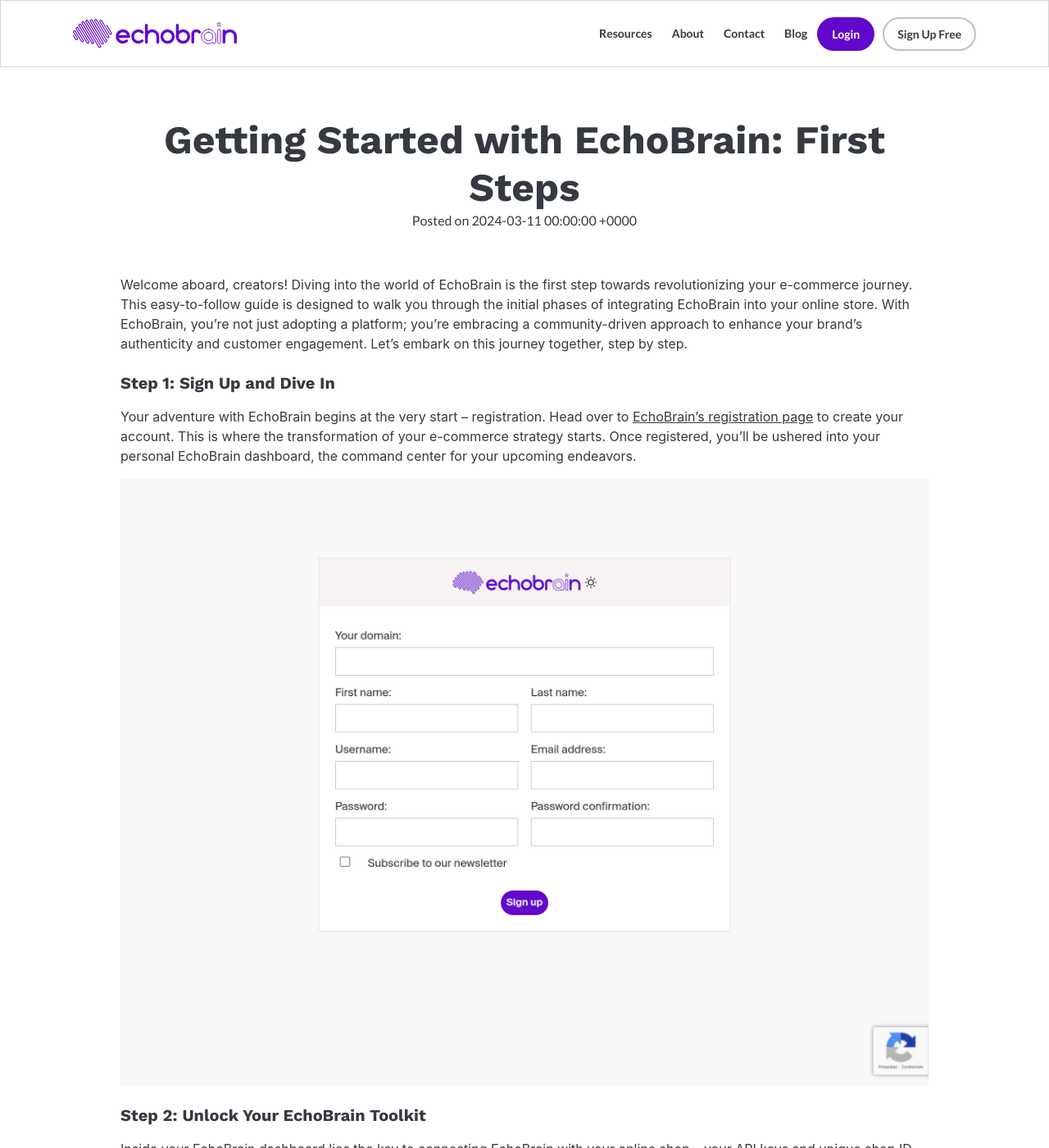
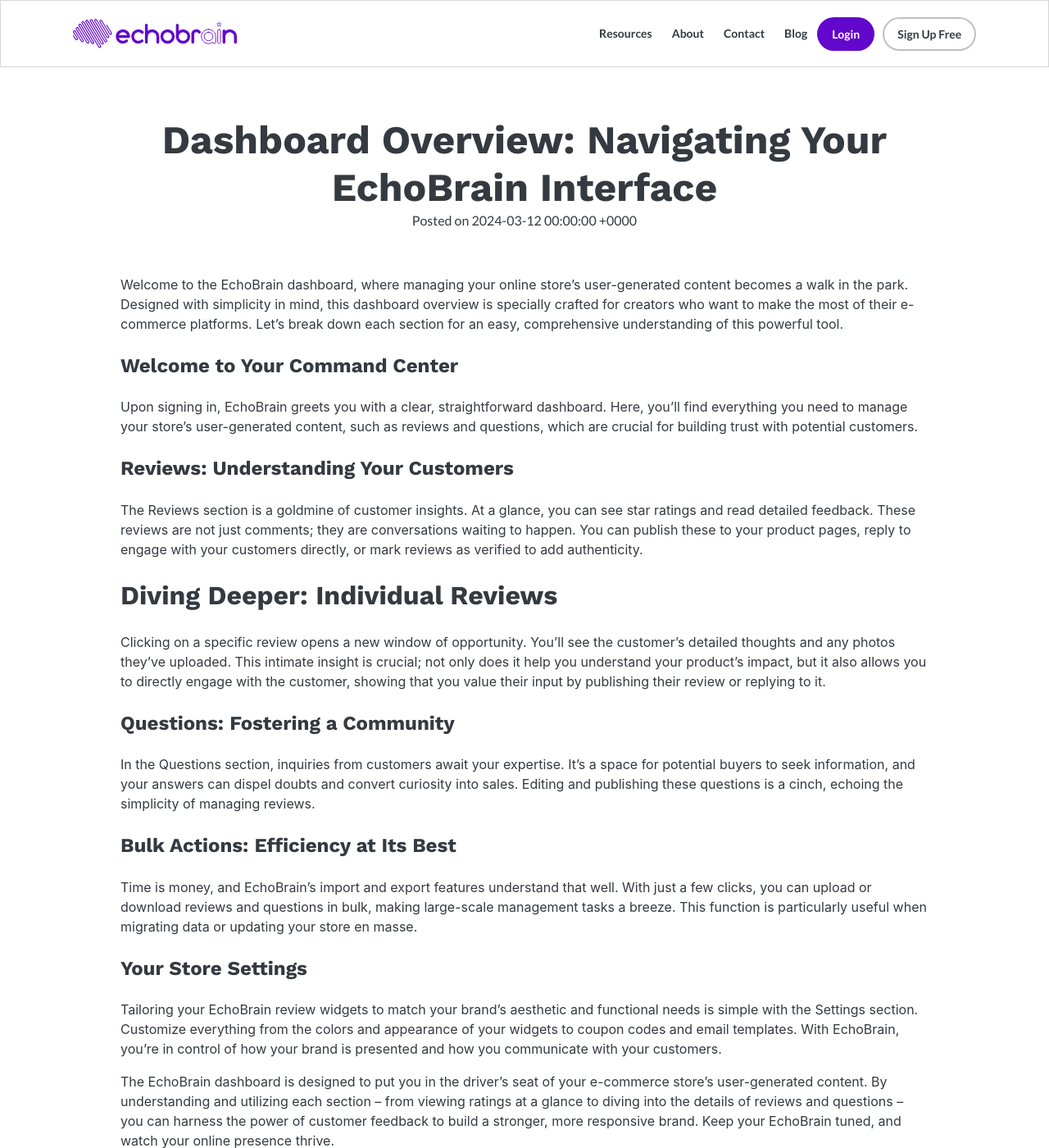
Before and after one commit to echo-brain/echo-brain.github.io, a Jekyll site: the page built from _posts/2024-03-12-dashboard-overview-navigating-your-echobrain-interface.md, in a window 1280 px wide and 1400 px high. Shown: the whole window at 82% size. Built offline with Jekyll 4.4.1, drawn with Linux system fonts in a browser that asks for light colours; some of the changed text lies outside the part shown.

Commit message:
Update 2024-03-12-dashboard-overview-navigating-your-echobrain-interface.md

```diff
--- a/_posts/2024-03-12-dashboard-overview-navigating-your-echobrain-interface.md
+++ b/_posts/2024-03-12-dashboard-overview-navigating-your-echobrain-interface.md
@@ -1,35 +1,29 @@
 ---
 layout: article
-title: "Getting Started with EchoBrain: First Steps"
-description: EchoBrain, Your Guide to E-commerce Success  Empower your brand with UGC, reviews & community. Easy setup guide for creators to launch & thrive.
-image: /assets/getting-started-with-echobrain-first-steps.jpg
-date: 2024-03-11
-tags: [introduction, echobrain, e-commerce]
+title: "Dashboard Overview: Navigating Your EchoBrain Interface"
+description: "Explore EchoBrain, the e-commerce platform crafted for creators. Boost your brand with reviews, user-generated content, and cutting-edge AI. Stand out in a saturated market and authentically connect with your customers. Drive your success with EchoBrain!"
+date: 2024-03-12
+tags: []
 ---
 
-Welcome aboard, creators! Diving into the world of EchoBrain is the first step towards revolutionizing your e-commerce journey. This easy-to-follow guide is designed to walk you through the initial phases of integrating EchoBrain into your online store. With EchoBrain, you're not just adopting a platform; you're embracing a community-driven approach to enhance your brand's authenticity and customer engagement. Let's embark on this journey together, step by step.
+Welcome to the EchoBrain dashboard, where managing your online store's user-generated content becomes a walk in the park. Designed with simplicity in mind, this dashboard overview is specially crafted for creators who want to make the most of their e-commerce platforms. Let's break down each section for an easy, comprehensive understanding of this powerful tool.
 
-### Step 1: Sign Up and Dive In
-Your adventure with EchoBrain begins at the very start – registration. Head over to [EchoBrain's registration page](https://echo-brain.com/admin/register/) to create your account. This is where the transformation of your e-commerce strategy starts. Once registered, you'll be ushered into your personal EchoBrain dashboard, the command center for your upcoming endeavors.
+## Welcome to Your Command Center
+Upon signing in, EchoBrain greets you with a clear, straightforward dashboard. Here, you'll find everything you need to manage your store's user-generated content, such as reviews and questions, which are crucial for building trust with potential customers.
 
-![EchoBrain register](/assets/echo-brain.com_admin_register.jpg)
+## Reviews: Understanding Your Customers
+The Reviews section is a goldmine of customer insights. At a glance, you can see star ratings and read detailed feedback. These reviews are not just comments; they are conversations waiting to happen. You can publish these to your product pages, reply to engage with your customers directly, or mark reviews as verified to add authenticity.
 
-### Step 2: Unlock Your EchoBrain Toolkit
-Inside your EchoBrain dashboard lies the key to connecting EchoBrain with your online shop – your API keys and unique shop ID. Navigate to your account settings to find these crucial pieces of information. This process is designed to be straightforward and hassle-free, ensuring you can quickly move on to the exciting part: integration and customization.
+# Diving Deeper: Individual Reviews
+Clicking on a specific review opens a new window of opportunity. You’ll see the customer's detailed thoughts and any photos they've uploaded. This intimate insight is crucial; not only does it help you understand your product's impact, but it also allows you to directly engage with the customer, showing that you value their input by publishing their review or replying to it.
 
-![EchoBrain dashboard](/assets/echo-brain.com_admin_dashboard.jpg)
+## Questions: Fostering a Community
+In the Questions section, inquiries from customers await your expertise. It's a space for potential buyers to seek information, and your answers can dispel doubts and convert curiosity into sales. Editing and publishing these questions is a cinch, echoing the simplicity of managing reviews.
 
-### Step 3: Integrate EchoBrain with Your Shop
-With your API keys and shop ID in hand, it's time to bridge your shop with EchoBrain. If you're using Fourthwall or a similar platform, locate the EchoBrain app within your shop's dashboard and input the information you retrieved earlier. Connecting EchoBrain is as simple as clicking "Connect". This seamless integration is the first step in bringing the power of customer reviews and social proof to your storefront.
+## Bulk Actions: Efficiency at Its Best
+Time is money, and EchoBrain's import and export features understand that well. With just a few clicks, you can upload or download reviews and questions in bulk, making large-scale management tasks a breeze. This function is particularly useful when migrating data or updating your store en masse.
 
-### Step 4: Customize Your Customer Experience
-EchoBrain doesn't just collect reviews; it transforms them into an integral part of your brand's narrative. Through your Fourthwall shop's Theme Editor, you can inject EchoBrain's script to start the magic. This script is more than just code; it's the gateway to displaying authentic customer reviews, complete with images and ratings, right on your product pages.
+## Your Store Settings
+Tailoring your EchoBrain review widgets to match your brand's aesthetic and functional needs is simple with the Settings section. Customize everything from the colors and appearance of your widgets to coupon codes and email templates. With EchoBrain, you’re in control of how your brand is presented and how you communicate with your customers.
 
-But EchoBrain's customization capabilities don't end there. Dive into your EchoBrain dashboard to personalize everything from the aesthetic of published reviews to the strategic placement of these testimonials on your site. EchoBrain ensures that every review not only looks like a natural part of your store but also enhances the shopper's journey.
-
-![EchoBrain website review](/assets/production-reviews-shop_admin_dashboard.jpg)
-
-## Embrace the EchoBrain Advantage
-Getting started with EchoBrain is more than setting up a platform; it's about laying the foundation for a more engaged, trustworthy, and customer-centric online store. By integrating EchoBrain, you're tapping into the collective power of your customer base, transforming their experiences into your brand's most compelling selling points.
-
-Remember, every review shared through EchoBrain is a testament to your product's quality and your commitment to customer satisfaction. So, take these first steps with confidence, knowing that EchoBrain is here to support your e-commerce journey every step of the way. Welcome to the EchoBrain family, where every customer's voice contributes to your brand's ever-growing story.
+The EchoBrain dashboard is designed to put you in the driver's seat of your e-commerce store's user-generated content. By understanding and utilizing each section – from viewing ratings at a glance to diving into the details of reviews and questions – you can harness the power of customer feedback to build a stronger, more responsive brand. Keep your EchoBrain tuned, and watch your online presence thrive.
```
